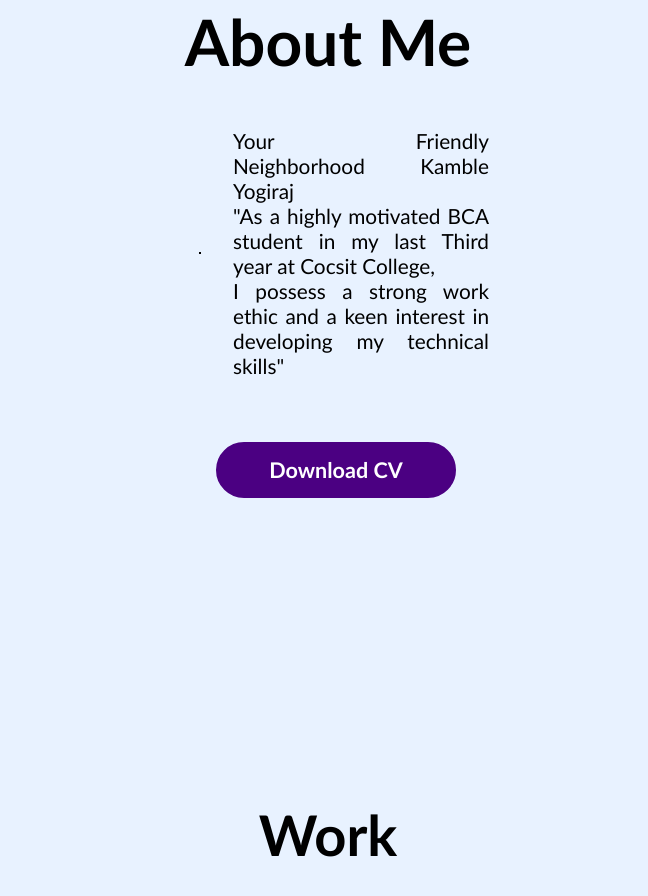
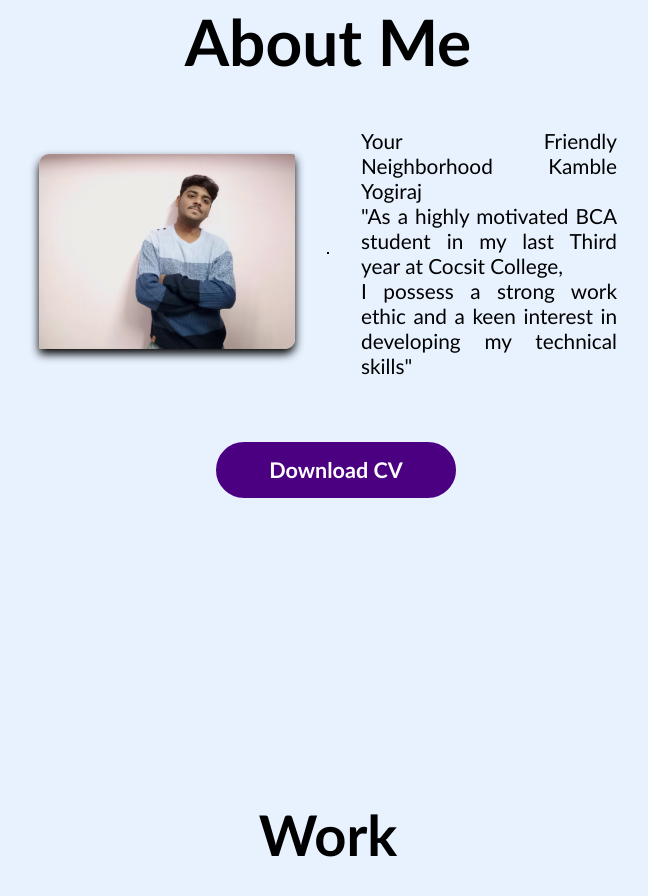
Before and after one commit to peterparker-0110/personal-portfolio, a plain HTML site: page index.html in a window 1280 px wide. Shown: the part 925-1821 px from the top of the page, without its empty margins (312-960 px from the left). Drawn offline with nearby package versions, Linux system fonts and the light colour scheme; a script that the page names is missing.

Commit message:
Update index.html

```diff
--- a/index.html
+++ b/index.html
@@ -85,7 +85,7 @@
                 <div class="aboutphoto">
                     <div>
 
-                        <img src="/blob/main/WhatsApp Image 2025-01-16 at 19.56.07_e356d767.jpg" alt="">
+                        <img src="images/myphoto.jpg" alt="">
                     </div>
                     <div class="horizontalline"></div>
 
```
